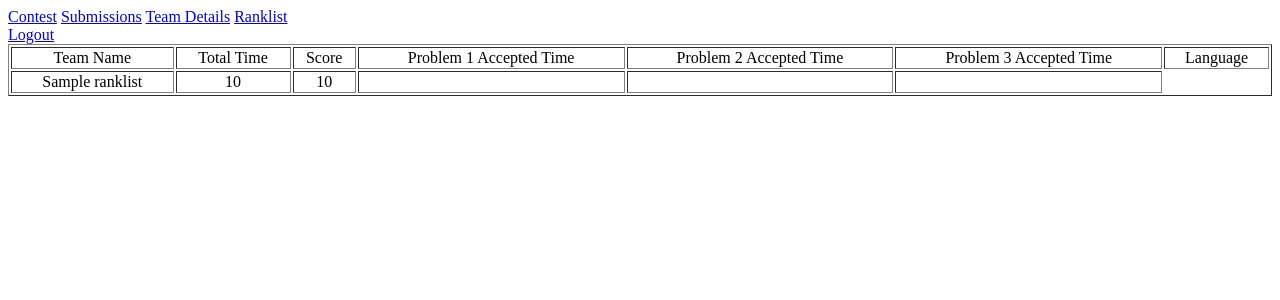
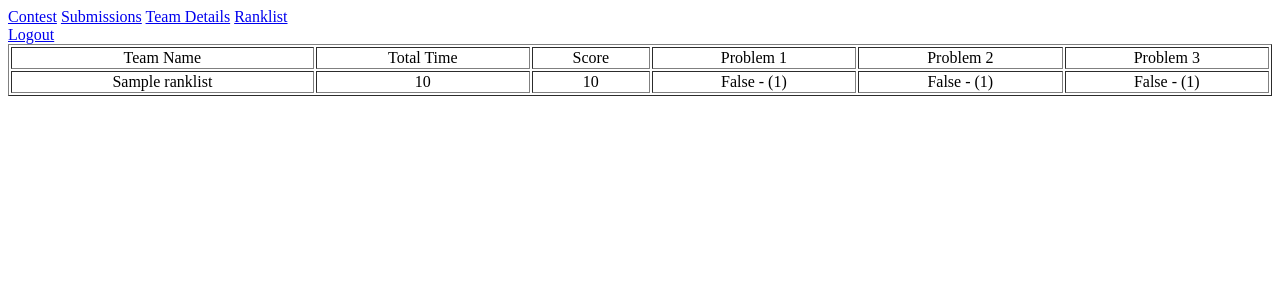
Before and after one commit to r3gz3n/CodeKnights, a Django app: page /contest/ranklist in a window 1280 px wide. Shown: the top 300 px of the page. Run offline with Django 3.2, Linux system fonts and the light colour scheme; tables that the repository leaves empty hold one stand-in row (values such as "Sample post").

Commit message:
Modified Ranklist page

```diff
--- a/contest/templates/ranklistPage.html
+++ b/contest/templates/ranklistPage.html
@@ -11,19 +11,18 @@
                 <td align="center">Team Name</td>
                 <td align="center">Total Time</td>
                 <td align="center">Score</td>
-                <td align="center">Problem 1 Accepted Time</td>
-                <td align="center">Problem 2 Accepted Time</td>
-                <td align="center">Problem 3 Accepted Time</td>
-                <td align="center">Language</td>
+                <td align="center">Problem 1</td>
+                <td align="center">Problem 2</td>
+                <td align="center">Problem 3</td>
             </tr>
         {% for rank in ranklist %}
             <tr>
                 <td align="center">{{rank.teamName}}</td>
                 <td align="center">{{rank.totalTime}}</td>
                 <td align="center">{{rank.score}}</td>
-                <td align="center">{{rank.problem1time}}</td>
-                <td align="center">{{rank.problem2time}}</td>
-                <td align="center">{{rank.problem3time}}</td>
+                <td align="center">{{rank.problem1score}} - ({{rank.problem1WA}})</td>
+                <td align="center">{{rank.problem2score}} - ({{rank.problem2WA}})</td>
+                <td align="center">{{rank.problem3score}} - ({{rank.problem3WA}})</td>
             </tr>
 
         {% endfor %}
--- a/team/templates/base.html
+++ b/team/templates/base.html
@@ -8,7 +8,7 @@
     <a href='http://localhost:8000/contest/firstcontest'>Contest</a>
     <a href='http://localhost:8000/submissions/my'>Submissions</a>
     <a href='http://localhost:8000/team/teampage'>Team Details</a>
-    <a href='http://localhost:8000/'>Ranklist</a><br/>
+    <a href='http://localhost:8000/contest/ranklist'>Ranklist</a><br/>
     {% block content %}
     {% endblock %}
 </body>
```
